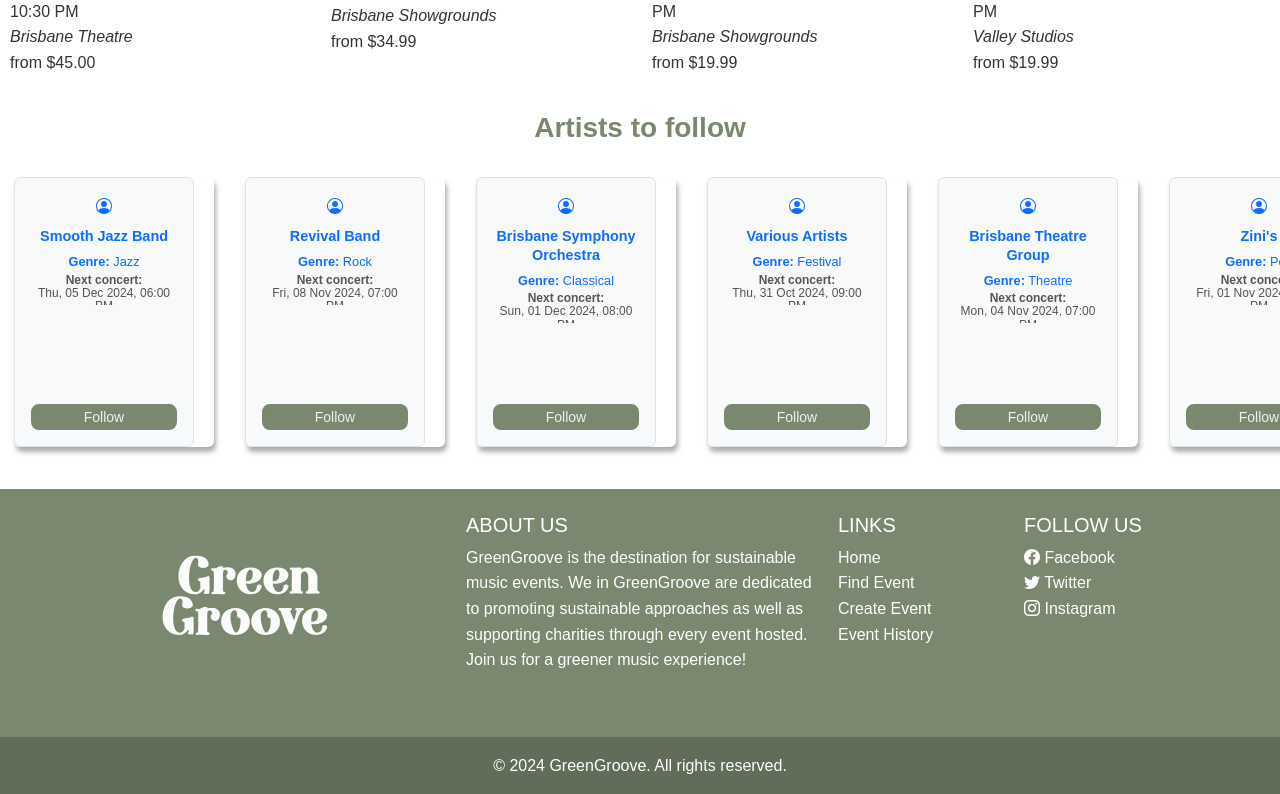
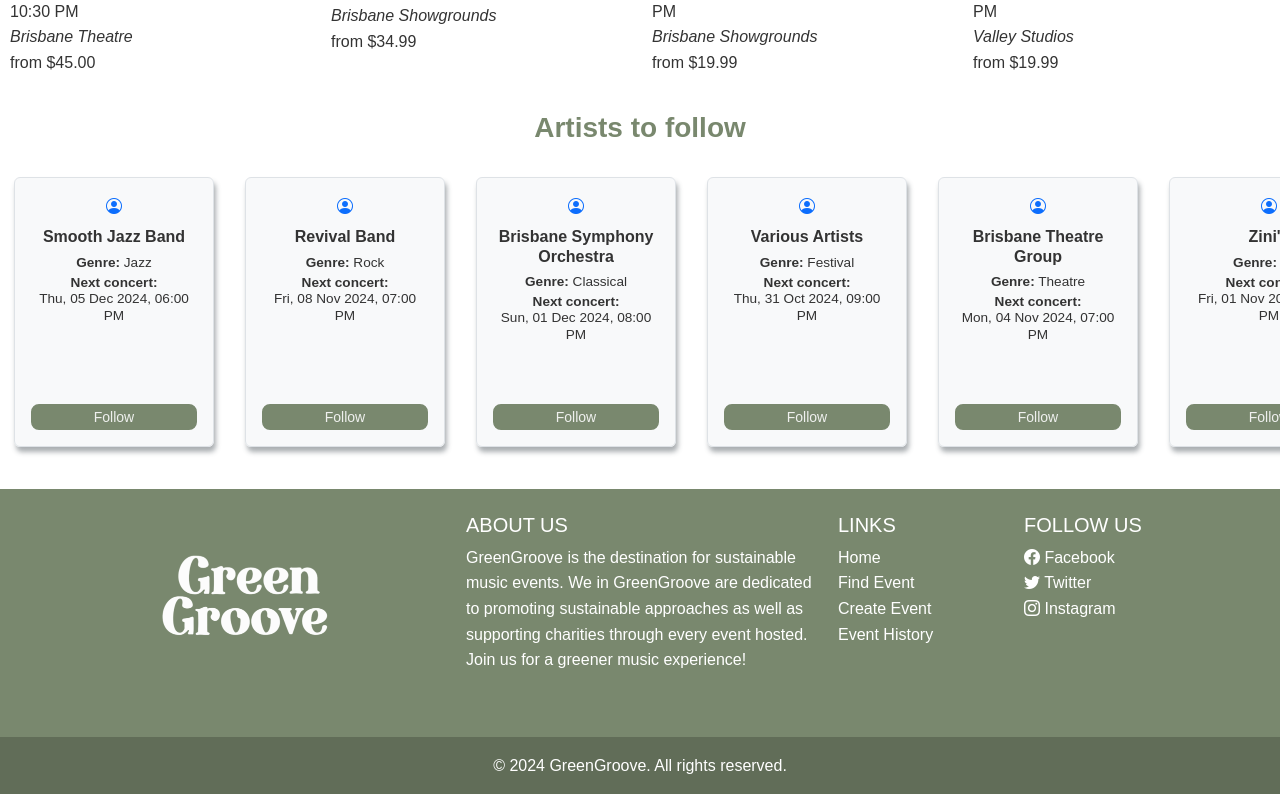
Before and after one commit to VictorKempf/IAB207_Assignment3, a Flask app: page / in a window 1280 px wide. Shown: the part 1645-2439 px from the top of the page. Run offline with Flask 3, Linux system fonts and the light colour scheme; some libraries are stand-ins or nearby versions; some web fonts are replaced.

Commit message:
Fixed text overflowing in artist box

```diff
--- a/GreenGroove/website/static/css/styles.css
+++ b/GreenGroove/website/static/css/styles.css
@@ -522,22 +522,21 @@ footer a:hover {
 
 /* Styling for each artist container */
 .artistContainer {
-    padding: 0rem;              /* Removes inner padding */
+  padding: 0;                 /* Removes inner padding */
   border-radius: 0.375rem;     /* Rounds corners */
-    height: 270px;              /* Sets a fixed height for the container */
+  height: 270px;              /* Fixed height for the container */
   display: inline-block;      /* Allows horizontal stacking */
   vertical-align: top;        /* Aligns containers to the top */
   width: 200px;               /* Fixed width for consistent box size */
-    margin-right: 1rem;         /* Space between artist boxes horizontally */
-    margin-bottom: 1rem;        /* Space below each artist box */
-    box-shadow: 2px 5px 5px #49505775; /* Adds shadow for depth */
+  box-shadow: 2px 5px 5px #49505775; /* Adds shadow close to the box */
+  margin: 0 1rem 1rem 0;      /* Margin between boxes */
 }
 
 /* Inner box for each artist */
 .artistBox {
   padding: 1rem;                     /* Padding inside the box */
-    height: 270px;                     /* Fixed height for uniformity */
-    width: 180px;                      /* Width slightly smaller than container */
+  height: 100%;                      /* Uses full height of container */
+  width: 100%;                       /* Full width to align with shadow */
   display: flex;                     /* Enables flex properties */
   flex-direction: column;            /* Stacks children vertically */
   align-items: center;               /* Centers items horizontally */
@@ -545,7 +544,6 @@ footer a:hover {
   background-color: #f8f9fa;         /* Light background color */
   border: 1px solid #dee2e6;         /* Adds a border for definition */
   border-radius: 0.375rem;           /* Rounded corners */
-    overflow: hidden;                  /* Ensures content stays within box */
   text-align: center;                /* Centers text within the box */
 }
 
@@ -561,67 +559,45 @@ footer a:hover {
   justify-content: center;
 }
 
-/* Truncate artist name if too long and allow word wrapping */
+/* Styling for the artist name */
 .artistBox h5 {
-  font-size: 0.9rem;              /* Slightly reduce font size for better fit */
-  font-weight: bold;              /* Bold for emphasis */
-  margin: 0.5rem 0;               /* Spacing above and below */
-  overflow: hidden;               /* Hide overflowed text */
-  text-overflow: ellipsis;        /* Adds '...' for overflowed text */
-  white-space: normal;            /* Allows text to wrap onto the next line */
-  max-height: 2.6em;              /* Limits height to two lines */
-  line-height: 1.3;               /* Space between lines */
-  text-align: center;             /* Center-align text */
+  font-size: 1rem;              /* Set font size for better fit */
+  font-weight: bold;            /* Bold for emphasis */
+  margin: 0.5rem 0;             /* Spacing above and below */
+  color: #333;                  /* Black color for text */
+  white-space: normal;          /* Allows text to wrap */
+  text-align: center;           /* Center-align text */
 }
 
-/* Styling for genre and event details with word wrapping */
-.artistBox p {
-  font-size: 0.8rem;               /* Smaller font size for details */
-  margin: 0.25rem 0;               /* Space between text lines */
-  line-height: 1.2;                /* Line height for readability */
-  white-space: normal;             /* Allow text wrapping */
-  word-wrap: break-word;           /* Breaks long words if necessary */
-  text-align: center;              /* Center-align text */
+/* Styling for genre and event details */
+.artistBox p, .artistBox .next-event {
+  font-size: 0.85rem;           /* Slightly smaller font size */
+  margin: 0.25rem 0;            /* Spacing between lines */
+  color: #333;                  /* Black color for text */
+  line-height: 1.2;             /* Line height for readability */
+  text-align: center;           /* Center-align text */
+  white-space: normal;          /* Allow wrapping */
 }
 
-/* Additional styling for next event details */
-.artistBox .next-event {
-  font-size: 0.75rem;              /* Smaller font size for event details */
-  color: #555;                     /* Grey color for subtle emphasis */
-  line-height: 1.1;                /* Line height for readability */
-  max-height: 2.6em;               /* Limit to two lines if needed */
-  overflow: hidden;                /* Hide overflow */
-  text-overflow: ellipsis;         /* Adds '...' for overflowed text */
-  text-align: center;              /* Center-align text */
+/* Button styling */
+.follow-btn {
+  border: 2px solid #79886e;    /* Border color */
+  color: #fff;                  /* White text color */
+  background-color: #79886e;    /* Button background color */
+  padding: 0.3rem 1.2rem;       /* Padding inside the button */
+  border-radius: 0.5rem;        /* Rounded corners */
+  font-size: 0.85rem;           /* Font size for button text */
+  text-align: center;
+  width: 100%;
+  display: block;
 }
 
-/* Icon styling within the button */
-.artist-btn .bi {
-    color: #79886e;                    /* Icon color */
-    font-size: 3rem;                   /* Adjust icon size */
-    transition: color 0.3s, transform 0.3s; /* Smooth transition on hover */
-}
-
-/* Hover effect for user button */
-.artist-btn:hover {
-    background-color: transparent;
-    border: none;
+/* Hover effect for button */
+.follow-btn:hover {
+  background-color: #ffffff;    /* Lighter background on hover */
   color: #79886e;
 }
 
-/* Hover effect for the icon */
-.artist-btn:hover .bi {
-    color: #79886e;                    /* Icon color on hover */
-    transform: scale(1.1);             /* Slightly enlarges icon on hover */
-}
-
-/* Styling for artist profile image */
-.zoomed-image {
-    object-fit: cover;                 /* Ensures the image covers the area fully */
-    object-position: center;           /* Centers the image */
-    width: 80px;                       /* Fixed width for image */
-    height: 80px;                      /* Fixed height for image */
-}
 
 /* Follow button styling */
 .follow-btn {
```
Lines whose indentation alone changed are shown as unchanged.
